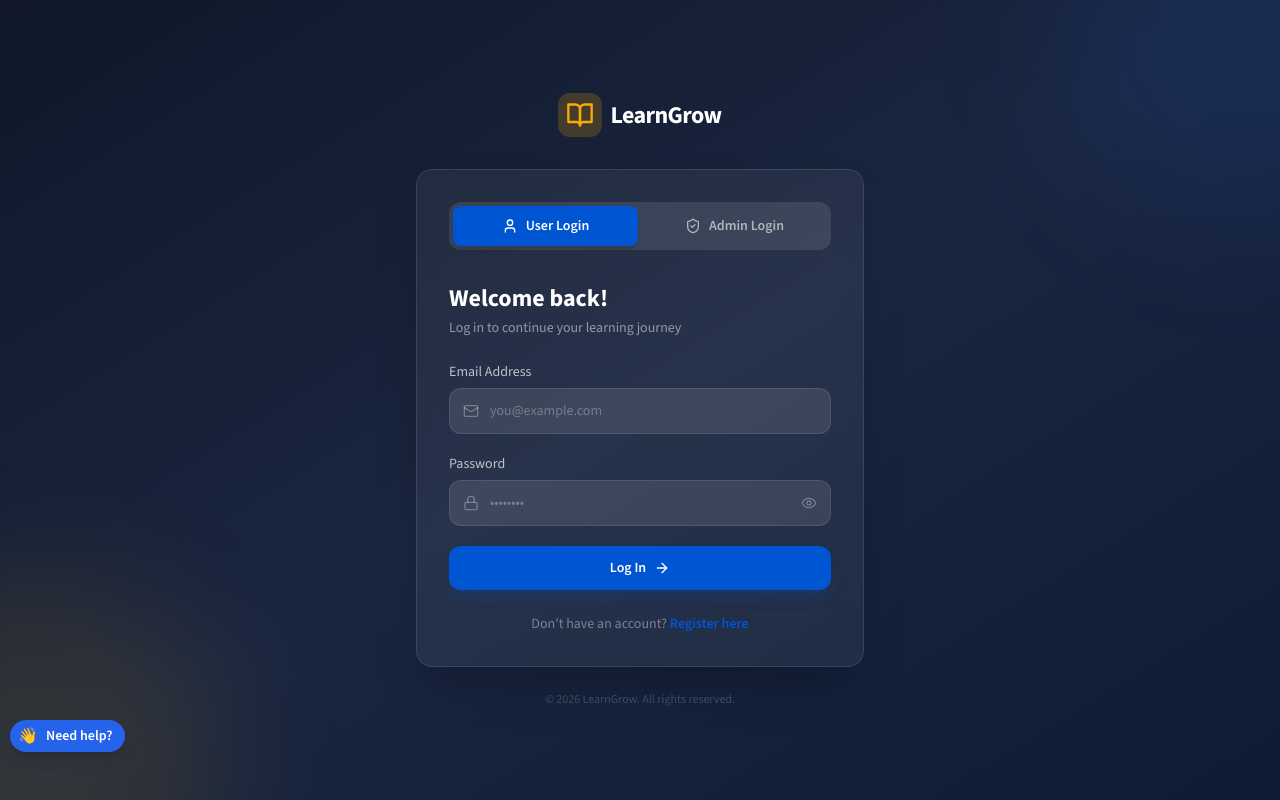
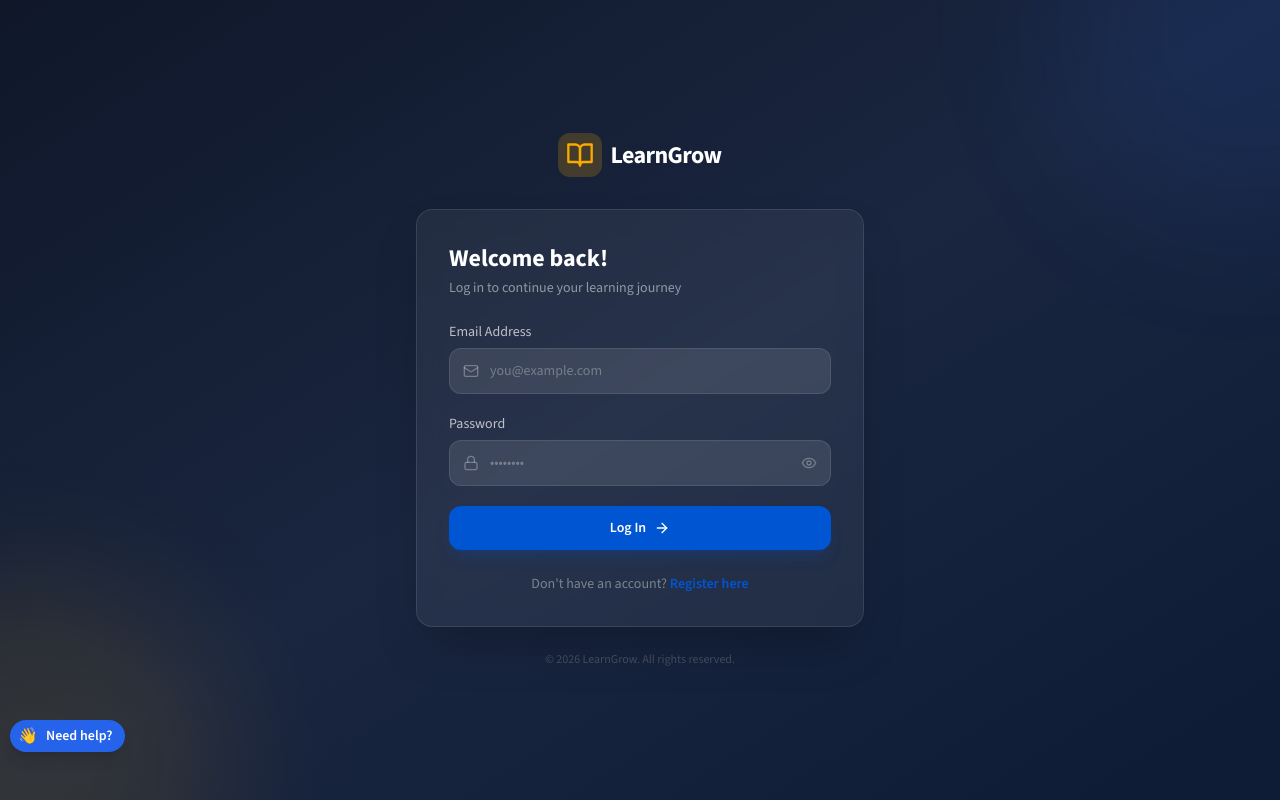
Before and after one commit to DevloperNikhilsingh/LearnGrow, a React (Vite) app: page /login in a window 1280 px wide. Built offline with nearby package versions, Linux system fonts and the light colour scheme.

Commit message:
update user login and admin login

```diff
--- a/src/pages/Login.jsx
+++ b/src/pages/Login.jsx
@@ -4,7 +4,7 @@
 import React, { useState } from 'react';
 import { Helmet } from 'react-helmet-async';
 import { Link, useNavigate, useLocation } from 'react-router-dom';
-import { BookOpen, Mail, Lock, ShieldCheck, User, Eye, EyeOff, ArrowRight } from 'lucide-react';
+import { BookOpen, Mail, Lock, Eye, EyeOff, ArrowRight } from 'lucide-react';
 import { login } from '../services/authService';
 
 export default function Login() {
@@ -12,24 +12,11 @@ export default function Login() {
   const location = useLocation();
   const returnTo = location.state?.returnTo || '/dashboard';
 
-  const [role, setRole] = useState('user'); // 'user' or 'admin'
   const [email, setEmail] = useState('');
   const [password, setPassword] = useState('');
   const [showPassword, setShowPassword] = useState(false);
   const [error, setError] = useState('');
   const [loading, setLoading] = useState(false);
-
-  const handleRoleSwitch = (newRole) => {
-    setRole(newRole);
-    setEmail('');
-    setPassword('');
-    setError('');
-    // Auto-fill admin credentials when admin tab selected
-    if (newRole === 'admin') {
-      setEmail('');
-      setPassword('');
-    }
-  };
 
   const handleSubmit = async (e) => {
     e.preventDefault();
@@ -38,16 +25,8 @@ export default function Login() {
 
     try {
       const user = await login({ email, password });
-      if (role === 'admin' && user.role !== 'admin') {
-        setError('Access denied. You are not an admin.');
-        setLoading(false);
-        return;
-      }
-      if (role === 'user' && user.role === 'admin') {
-        navigate('/admin');
-      } else {
+      // role backend se aata hai, isi ke basis pe redirect decide hota hai
       navigate(user.role === 'admin' ? '/admin' : returnTo);
-      }
     } catch (err) {
       setError(err.message || 'Login failed');
     } finally {
@@ -79,44 +58,10 @@ export default function Login() {
         {/* Card */}
         <div className="bg-white/[0.06] backdrop-blur-md border border-white/10 rounded-2xl shadow-2xl p-8">
 
-          {/* Role Switcher */}
-          <div className="flex bg-white/10 rounded-xl p-1 mb-8 gap-1">
-            <button
-              type="button"
-              onClick={() => handleRoleSwitch('user')}
-              className={`flex-1 flex items-center justify-center gap-2 py-2.5 rounded-lg text-sm font-semibold transition-all duration-200 ${
-                role === 'user'
-                  ? 'bg-primary text-white shadow-md'
-                  : 'text-white/60 hover:text-white/80'
-              }`}
-            >
-              <User size={16} />
-              User Login
-            </button>
-            <button
-              type="button"
-              onClick={() => handleRoleSwitch('admin')}
-              className={`flex-1 flex items-center justify-center gap-2 py-2.5 rounded-lg text-sm font-semibold transition-all duration-200 ${
-                role === 'admin'
-                  ? 'bg-amber text-navy shadow-md'
-                  : 'text-white/60 hover:text-white/80'
-              }`}
-            >
-              <ShieldCheck size={16} />
-              Admin Login
-            </button>
-          </div>
-
           {/* Heading */}
           <div className="mb-6">
-            <h1 className="text-2xl font-bold text-white">
-              {role === 'admin' ? 'Admin Portal' : 'Welcome back!'}
-            </h1>
-            <p className="text-white/50 text-sm mt-1">
-              {role === 'admin'
-                ? 'Sign in with your admin credentials'
-                : 'Log in to continue your learning journey'}
-            </p>
+            <h1 className="text-2xl font-bold text-white">Welcome back!</h1>
+            <p className="text-white/50 text-sm mt-1">Log in to continue your learning journey</p>
           </div>
 
           {/* Error */}
@@ -170,39 +115,28 @@ export default function Login() {
             <button
               type="submit"
               disabled={loading}
-              className={`w-full flex items-center justify-center gap-2 py-3 px-6 rounded-xl font-semibold text-sm transition-all duration-200 active:scale-95 ${
-                role === 'admin'
-                  ? 'bg-amber text-navy hover:brightness-110 shadow-lg shadow-amber/20'
-                  : 'bg-primary text-white hover:bg-blue-700 shadow-lg shadow-primary/20'
-              } ${loading ? 'opacity-70 cursor-not-allowed' : ''}`}
+              className={`w-full flex items-center justify-center gap-2 py-3 px-6 rounded-xl font-semibold text-sm transition-all duration-200 active:scale-95 bg-primary text-white hover:bg-blue-700 shadow-lg shadow-primary/20 ${
+                loading ? 'opacity-70 cursor-not-allowed' : ''
+              }`}
             >
               {loading ? (
                 <div className="w-5 h-5 border-2 border-current border-t-transparent rounded-full animate-spin" />
               ) : (
                 <>
-                  {role === 'admin' ? 'Access Admin Panel' : 'Log In'}
+                  Log In
                   <ArrowRight size={16} />
                 </>
               )}
             </button>
           </form>
 
-          {/* Footer links — only for user */}
-          {role === 'user' && (
+          {/* Footer link */}
           <p className="mt-6 text-center text-sm text-white/40">
             Don't have an account?{' '}
             <Link to="/signup" className="text-primary font-semibold hover:text-blue-400 transition-colors">
               Register here
             </Link>
           </p>
-          )}
-
-          {/* Admin info note */}
-          {role === 'admin' && (
-            <p className="mt-6 text-center text-xs text-white/30">
-              Admin access is restricted. Contact system administrator for credentials.
-            </p>
-          )}
         </div>
 
         {/* Bottom tag */}
```
Lines whose indentation alone changed are shown as unchanged.
